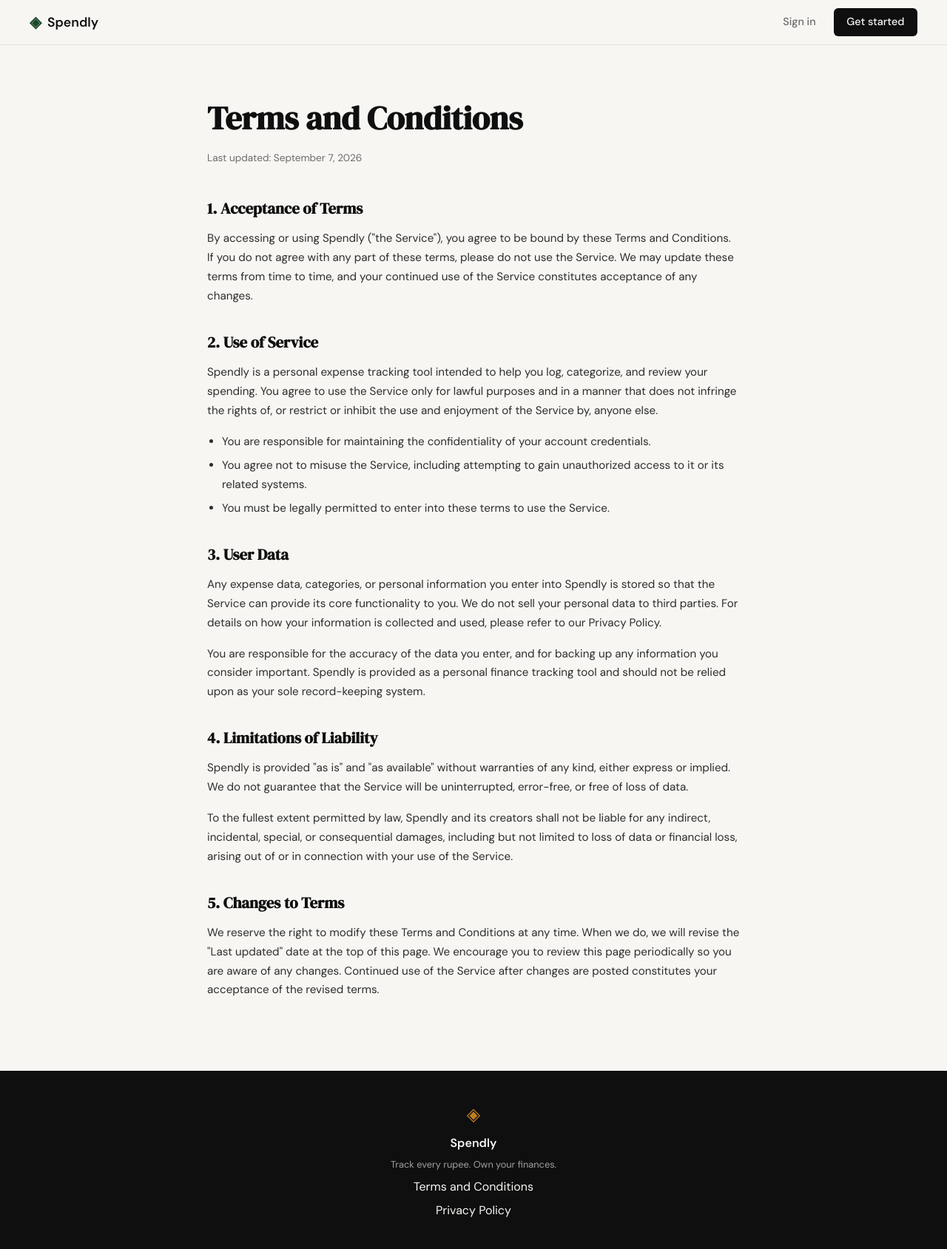
After one commit to sumeetgaurav/spendly, a Flask app: page /terms in a window 1280 px wide. The commit adds this page. Shown: the whole page at 74% size. Run offline with Flask 3, Linux system fonts and the light colour scheme.

Commit message:
added new functionality
Co-Authored-By: Claude Sonnet 5 <noreply@anthropic.com>
Claude-Session: https://claude.ai/code/session_013KBmCRocKWc73RGgj8zAye

```diff
--- a/expense-tracker/app.py
+++ b/expense-tracker/app.py
@@ -20,6 +20,16 @@ def register():
 @app.route("/login")
 def login():
     return render_template("login.html")
+
+
+@app.route("/terms")
+def terms():
+    return render_template("terms.html")
+
+
+@app.route("/privacy")
+def privacy():
+    return render_template("privacy.html")
 
 
 # ------------------------------------------------------------------ #
--- a/expense-tracker/static/css/style.css
+++ b/expense-tracker/static/css/style.css
@@ -481,6 +481,128 @@ a { color: inherit; text-decoration: none; }
 .auth-switch a:hover { text-decoration: underline; }
 
 /* ------------------------------------------------------------------ */
+/* Legal pages                                                         */
+/* ------------------------------------------------------------------ */
+
+.legal-section {
+    padding: 4rem 2rem 5rem;
+}
+
+.legal-container {
+    max-width: 720px;
+    margin: 0 auto;
+}
+
+.legal-title {
+    font-family: var(--font-display);
+    font-size: clamp(2rem, 4vw, 2.75rem);
+    color: var(--ink);
+    margin-bottom: 0.5rem;
+}
+
+.legal-updated {
+    font-size: 0.85rem;
+    color: var(--ink-muted);
+    margin-bottom: 2.5rem;
+}
+
+.legal-content h2 {
+    font-family: var(--font-display);
+    font-size: 1.3rem;
+    color: var(--ink);
+    margin-top: 2rem;
+    margin-bottom: 0.75rem;
+}
+
+.legal-content h2:first-child { margin-top: 0; }
+
+.legal-content p {
+    font-size: 0.95rem;
+    color: var(--ink-soft);
+    line-height: 1.7;
+    margin-bottom: 1rem;
+}
+
+.legal-content ul {
+    margin: 0 0 1rem 1.25rem;
+    color: var(--ink-soft);
+    font-size: 0.95rem;
+    line-height: 1.7;
+}
+
+.legal-content li { margin-bottom: 0.4rem; }
+
+/* ------------------------------------------------------------------ */
+/* Video modal                                                         */
+/* ------------------------------------------------------------------ */
+
+body.modal-open { overflow: hidden; }
+
+.video-modal {
+    position: fixed;
+    inset: 0;
+    z-index: 200;
+    display: none;
+    align-items: center;
+    justify-content: center;
+    padding: 2rem;
+}
+
+.video-modal.is-open { display: flex; }
+
+.video-modal-backdrop {
+    position: absolute;
+    inset: 0;
+    background: rgba(15, 15, 15, 0.75);
+}
+
+.video-modal-content {
+    position: relative;
+    width: 100%;
+    max-width: 800px;
+    background: var(--paper-card);
+    border-radius: var(--radius-lg);
+    box-shadow: 0 20px 60px rgba(0, 0, 0, 0.3);
+    overflow: hidden;
+}
+
+.video-modal-close {
+    position: absolute;
+    top: 0.75rem;
+    right: 0.75rem;
+    z-index: 1;
+    width: 2.25rem;
+    height: 2.25rem;
+    display: flex;
+    align-items: center;
+    justify-content: center;
+    border: none;
+    border-radius: 999px;
+    background: var(--ink);
+    color: var(--paper);
+    font-size: 1.25rem;
+    line-height: 1;
+    cursor: pointer;
+    transition: background 0.2s;
+}
+
+.video-modal-close:hover { background: var(--accent); }
+
+.video-modal-frame {
+    position: relative;
+    width: 100%;
+    padding-top: 56.25%;
+}
+
+.video-modal-frame iframe {
+    position: absolute;
+    inset: 0;
+    width: 100%;
+    height: 100%;
+    border: 0;
+}
+
+/* ------------------------------------------------------------------ */
 /* Footer                                                              */
 /* ------------------------------------------------------------------ */
 
--- a/expense-tracker/static/js/main.js
+++ b/expense-tracker/static/js/main.js
@@ -1 +1,27 @@
 // main.js — students will add JavaScript here as features are built
+
+document.addEventListener('DOMContentLoaded', function () {
+    var modal = document.getElementById('how-it-works-modal');
+    var openBtn = document.getElementById('how-it-works-btn');
+    var iframe = document.getElementById('how-it-works-iframe');
+
+    if (!modal || !openBtn || !iframe) return;
+
+    function openModal() {
+        iframe.src = iframe.getAttribute('data-src') + '?autoplay=1';
+        modal.classList.add('is-open');
+        document.body.classList.add('modal-open');
+    }
+
+    function closeModal() {
+        modal.classList.remove('is-open');
+        document.body.classList.remove('modal-open');
+        iframe.src = '';
+    }
+
+    openBtn.addEventListener('click', openModal);
+
+    modal.querySelectorAll('[data-modal-close]').forEach(function (el) {
+        el.addEventListener('click', closeModal);
+    });
+});
--- a/expense-tracker/templates/base.html
+++ b/expense-tracker/templates/base.html
@@ -34,8 +34,8 @@
             <span class="brand-icon">◈</span>
             <span class="footer-name">Spendly</span>
             <p class="footer-copy">Track every rupee. Own your finances.</p>
-            <a href="#">Terms and Conditions</a>
-            <a href="#">Privacy Policy</a>
+            <a href="{{ url_for('terms') }}">Terms and Conditions</a>
+            <a href="{{ url_for('privacy') }}">Privacy Policy</a>
         </div>
     </footer>
 
--- /dev/null
+++ b/expense-tracker/templates/terms.html
@@ -0,0 +1,71 @@
+{% extends "base.html" %}
+
+{% block title %}Terms and Conditions — Spendly{% endblock %}
+
+{% block content %}
+
+<section class="legal-section">
+    <div class="legal-container">
+        <h1 class="legal-title">Terms and Conditions</h1>
+        <p class="legal-updated">Last updated: September 7, 2026</p>
+
+        <div class="legal-content">
+            <h2>1. Acceptance of Terms</h2>
+            <p>
+                By accessing or using Spendly ("the Service"), you agree to be bound by these
+                Terms and Conditions. If you do not agree with any part of these terms, please
+                do not use the Service. We may update these terms from time to time, and your
+                continued use of the Service constitutes acceptance of any changes.
+            </p>
+
+            <h2>2. Use of Service</h2>
+            <p>
+                Spendly is a personal expense tracking tool intended to help you log, categorize,
+                and review your spending. You agree to use the Service only for lawful purposes and
+                in a manner that does not infringe the rights of, or restrict or inhibit the use and
+                enjoyment of the Service by, anyone else.
+            </p>
+            <ul>
+                <li>You are responsible for maintaining the confidentiality of your account credentials.</li>
+                <li>You agree not to misuse the Service, including attempting to gain unauthorized access to it or its related systems.</li>
+                <li>You must be legally permitted to enter into these terms to use the Service.</li>
+            </ul>
+
+            <h2>3. User Data</h2>
+            <p>
+                Any expense data, categories, or personal information you enter into Spendly is
+                stored so that the Service can provide its core functionality to you. We do not
+                sell your personal data to third parties. For details on how your information is
+                collected and used, please refer to our Privacy Policy.
+            </p>
+            <p>
+                You are responsible for the accuracy of the data you enter, and for backing up any
+                information you consider important. Spendly is provided as a personal finance
+                tracking tool and should not be relied upon as your sole record-keeping system.
+            </p>
+
+            <h2>4. Limitations of Liability</h2>
+            <p>
+                Spendly is provided "as is" and "as available" without warranties of any kind,
+                either express or implied. We do not guarantee that the Service will be
+                uninterrupted, error-free, or free of loss of data.
+            </p>
+            <p>
+                To the fullest extent permitted by law, Spendly and its creators shall not be
+                liable for any indirect, incidental, special, or consequential damages, including
+                but not limited to loss of data or financial loss, arising out of or in connection
+                with your use of the Service.
+            </p>
+
+            <h2>5. Changes to Terms</h2>
+            <p>
+                We reserve the right to modify these Terms and Conditions at any time. When we do,
+                we will revise the "Last updated" date at the top of this page. We encourage you to
+                review this page periodically so you are aware of any changes. Continued use of the
+                Service after changes are posted constitutes your acceptance of the revised terms.
+            </p>
+        </div>
+    </div>
+</section>
+
+{% endblock %}
```
Also changed, not shown: expense-tracker/templates/landing.html (+18 -0 lines), expense-tracker/templates/privacy.html (added, +66 -0 lines).
